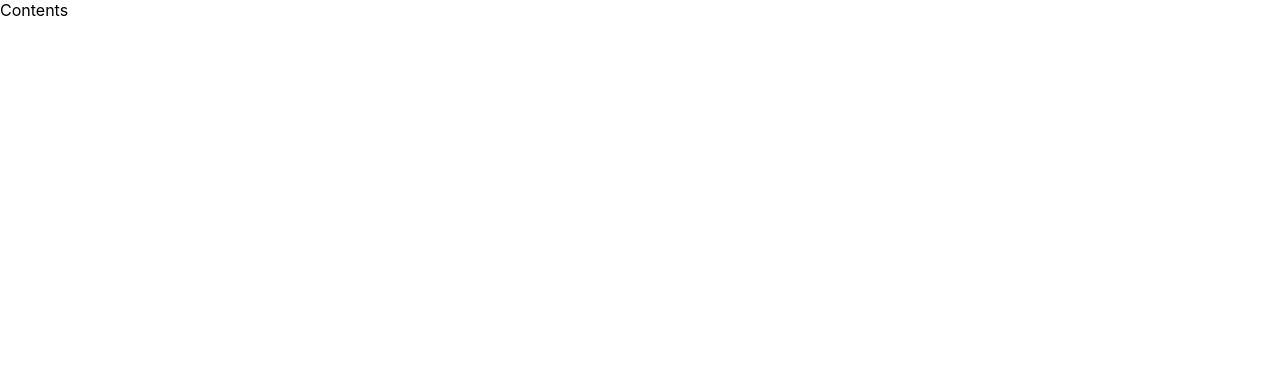
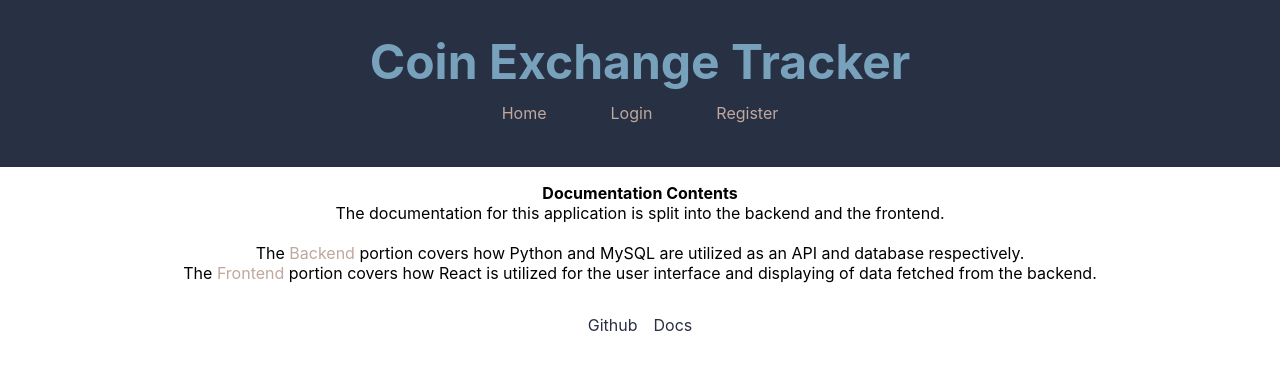
Before and after one commit to elijahbocz/exchange-tracker, a React (Create React App) app in the folder frontend/: page /documentation/contents in a window 1280 px wide. Shown: the top 370 px of the page. Built offline with nearby package versions, Linux system fonts and the light colour scheme.

Commit message:
fill out documentation contents, freeze updated backend requirements

```diff
--- a/frontend/src/App.js
+++ b/frontend/src/App.js
@@ -5,9 +5,13 @@ import Home from "./components/Home";
 import Login from "./components/user/Login";
 import Register from "./components/user/Register";
 import SuccessfulRegistration from "./components/user/SuccessfulRegistration";
+
 import Dashboard from "./components/dashboard/Dashboard";
 import Entry from "./components/dashboard/Entry";
+
 import Contents from "./components/documentation/Contents";
+import Backend from "./components/documentation/Backend";
+import Frontend from "./components/documentation/Frontend";
 
 function App() {
   return (
@@ -36,6 +40,12 @@ function App() {
             <Route path="/documentation/contents">
               <Contents />
             </Route>
+            <Route path="/documentation/backend">
+              <Backend />
+            </Route>
+            <Route path="/documentation/frontend">
+              <Frontend />
+            </Route>
           </Switch>
         </BrowserRouter>
       </header>
--- /dev/null
+++ b/frontend/src/components/documentation/Backend.js
@@ -0,0 +1,21 @@
+import React from "react";
+import styled from "styled-components";
+
+import Header from "../Header";
+import Footer from "../Footer";
+
+const StyledBackend = styled.div``;
+
+function Backend() {
+  return (
+    <div className="backend-wrapper">
+      <Header />
+      <StyledBackend>
+        <p>Backend</p>
+      </StyledBackend>
+      <Footer />
+    </div>
+  );
+}
+
+export default Backend;
--- a/frontend/src/components/documentation/Contents.js
+++ b/frontend/src/components/documentation/Contents.js
@@ -1,13 +1,37 @@
 import React from "react";
+import { Link } from "react-router-dom";
 import styled from "styled-components";
 
-const StyledContents = styled.div``;
+import Header from "../Header";
+import Footer from "../Footer";
+
+const StyledContents = styled.div`
+    padding: 1rem;
+    text-align: center;
+`;
+
+const StyledLink = styled(Link)`
+  color: #BFA89E;
+  text-decoration: none;
+
+  :hover {
+    opacity: 0.7;
+  }
+`;
 
 function Contents() {
   return (
-    <StyledContents>
-      <p>Contents</p>
-    </StyledContents>
+    <div className="contents-wrapper">
+      <Header />
+      <StyledContents>
+        <h2>Documentation Contents</h2>
+        <p>The documentation for this application is split into the backend and the frontend.</p>
+        <br></br>
+        <p>The <span><StyledLink to="/documentation/backend">Backend</StyledLink></span> portion covers how Python and MySQL are utilized as an API and database respectively.</p>
+        <p>The <span><StyledLink to="/documentation/frontend">Frontend</StyledLink></span> portion covers how React is utilized for the user interface and displaying of data fetched from the backend.</p>
+      </StyledContents>
+      <Footer />
+    </div>
   );
 }
 
--- /dev/null
+++ b/frontend/src/components/documentation/Frontend.js
@@ -0,0 +1,21 @@
+import React from "react";
+import styled from "styled-components";
+
+import Header from "../Header";
+import Footer from "../Footer";
+
+const StyledFrontend = styled.div``;
+
+function Frontend() {
+  return (
+    <div className="frontend-wrapper">
+      <Header />
+      <StyledFrontend>
+        <p>Frontend</p>
+      </StyledFrontend>
+      <Footer />
+    </div>
+  );
+}
+
+export default Frontend;
```
Also changed, not shown: 1 other file (tests, documents, lock files or other folders).
